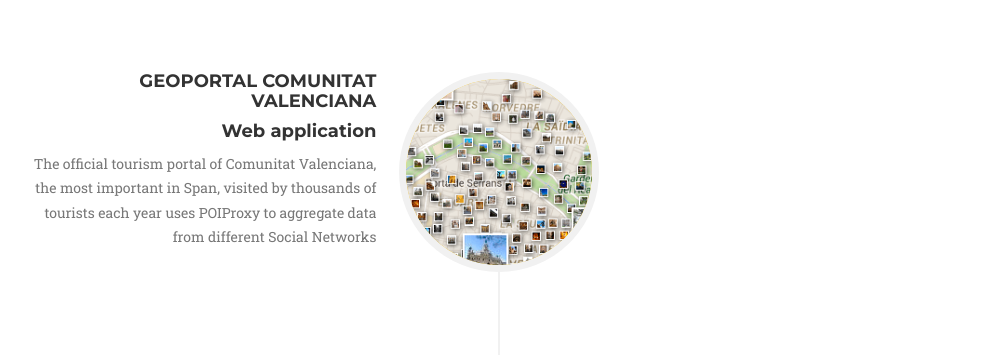
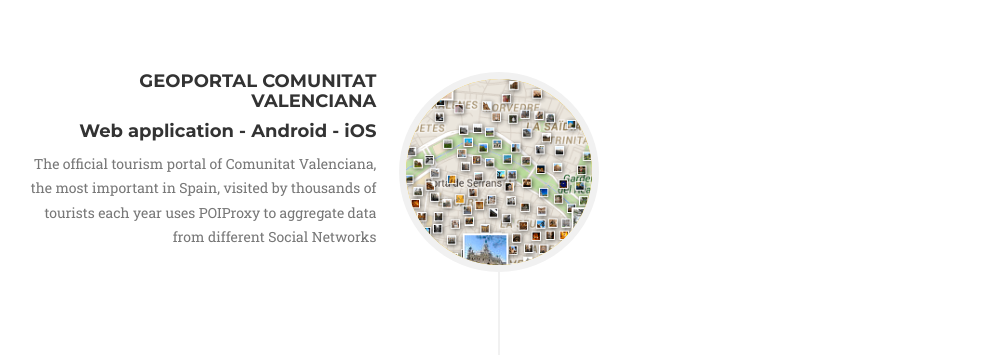
Before and after one commit to Prodevelop/POIProxy-playground, a plain HTML site: page app/index.html in a window 1280 px wide. Shown: the part 2557-2912 px from the top of the page, without its empty margins (141-1131 px from the left). Drawn offline with nearby package versions, Linux system fonts and the light colour scheme; a web font is replaced by a local one.

Commit message:
minor fixes

```diff
--- a/app/index.html
+++ b/app/index.html
@@ -271,10 +271,10 @@
                             <div class="timeline-panel">
                                 <div class="timeline-heading">
                                     <h4>Geoportal Comunitat Valenciana</h4>
-                                    <h4 class="subheading">Web application</h4>
+                                    <h4 class="subheading">Web application - Android - iOS</h4>
                                 </div>
                                 <div class="timeline-body">
-                                    <p class="text-muted">The official tourism portal of Comunitat Valenciana, the most important in Span, visited by thousands of tourists each year uses POIProxy to aggregate data from different Social Networks</p>
+                                    <p class="text-muted">The official tourism portal of Comunitat Valenciana, the most important in Spain, visited by thousands of tourists each year uses POIProxy to aggregate data from different Social Networks</p>
                                 </div>
                             </div>
                         </li>
```
